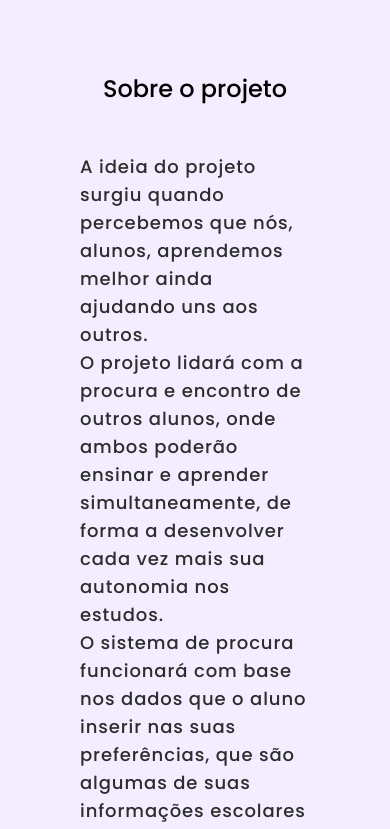
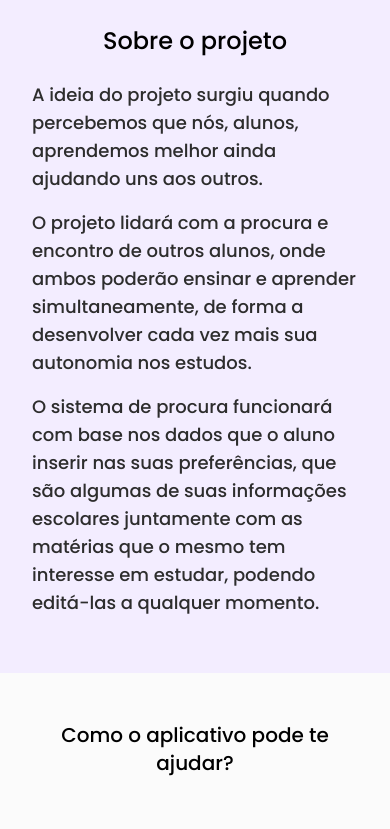
Before and after one commit to Cauaspinheiro/estudantinder-web, a website: page src/index.html in a window 390 px wide. Shown: the part 760-1589 px from the top of the page. Drawn offline with nearby package versions, Linux system fonts and the light colour scheme; files that its build step writes are made by us from their sources.

Commit message:
feat: adiciona responsividade em sobre

```diff
--- a/src/index.html
+++ b/src/index.html
@@ -134,36 +134,43 @@
 
       <section
         id="about"
-        class="flex flex-col items-center justify-around w-screen px-12 py-24 bg-light-purple"
+        class="flex flex-col items-center justify-around w-screen px-0 py-12 sm:px-6 md:px-12 md:py-24 bg-light-purple"
       >
         <h1 class="pb-4 text-2xl font-medium text-center font-poppins">
           Sobre o projeto
         </h1>
-
-        <p
-          class="p-8 text-lg font-medium tracking-wider font-poppins text-primary-black"
+        <div
+          class="px-8 text-lg font-medium text-left sm:tracking-wider sm:text-left font-poppins text-primary-black"
         >
-          A ideia do projeto surgiu quando percebemos que nós, alunos,
-          aprendemos melhor ainda ajudando uns aos outros. <br />
-          O projeto lidará com a procura e encontro de outros alunos, onde ambos
-          poderão ensinar e aprender simultaneamente, de forma a desenvolver
-          cada vez mais sua autonomia nos estudos. <br />
-          O sistema de procura funcionará com base nos dados que o aluno inserir
-          nas suas preferências, que são algumas de suas informações escolares
-          juntamente com as matérias que o mesmo tem interesse em estudar,
-          podendo editá-las a qualquer momento.
-        </p>
+          <p class="py-2">
+            A ideia do projeto surgiu quando percebemos que nós, alunos,
+            aprendemos melhor ainda ajudando uns aos outros.
+          </p>
+          <p class="py-2">
+            O projeto lidará com a procura e encontro de outros alunos, onde
+            ambos poderão ensinar e aprender simultaneamente, de forma a
+            desenvolver cada vez mais sua autonomia nos estudos.
+          </p>
+          <p class="py-2">
+            O sistema de procura funcionará com base nos dados que o aluno
+            inserir nas suas preferências, que são algumas de suas informações
+            escolares juntamente com as matérias que o mesmo tem interesse em
+            estudar, podendo editá-las a qualquer momento.
+          </p>
+        </div>
       </section>
 
       <section
-        class="flex flex-col items-center justify-between w-screen px-16 py-24"
+        class="flex flex-col items-center justify-between w-screen px-6 py-12 md:px-12 md:py-24"
       >
-        <h1 class="pb-4 text-2xl font-medium text-center font-poppins">
+        <h1
+          class="pb-4 text-xl font-medium text-center sm:text-2xl font-poppins"
+        >
           Como o aplicativo pode te ajudar?
         </h1>
 
         <div
-          class="flex flex-col items-center w-full py-10 gap-y-10 lg:flex-row justify-evenly lg:gap-y-0"
+          class="flex flex-col items-center w-full py-10 sm:px-0 gap-y-10 lg:flex-row justify-evenly lg:gap-y-0"
         >
           <div
             class="flex flex-col items-center p-8 border-2 w-80 h-80 rounded-xl border-primary-purple"
```
